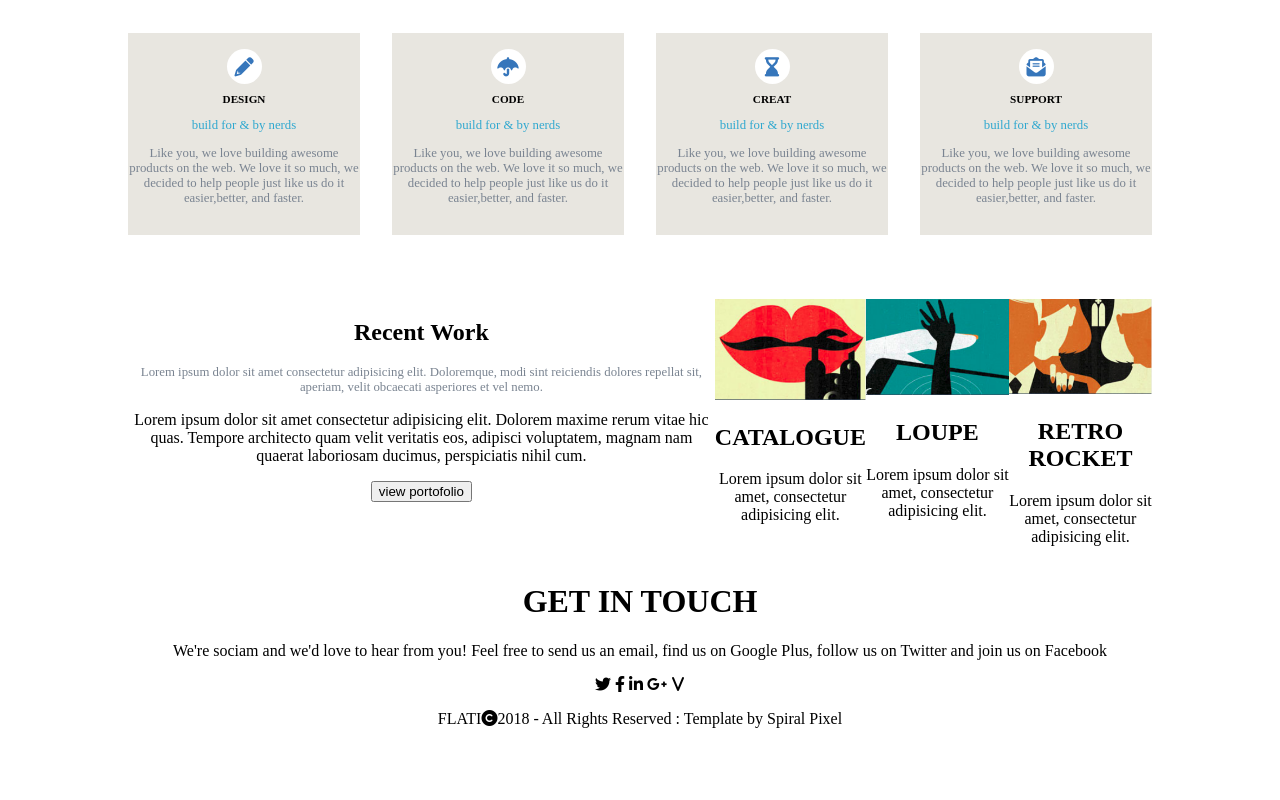
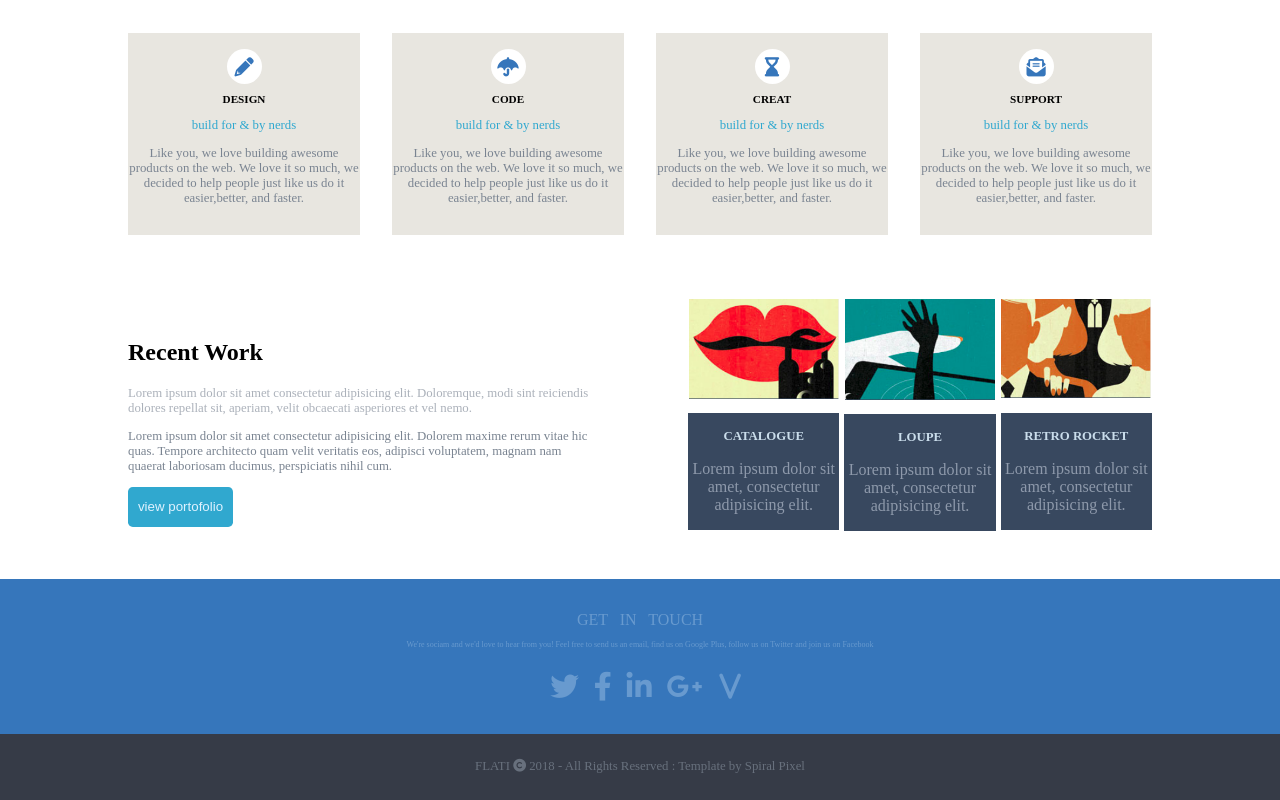
Before and after one commit to Fmaarij/Flati_SASS, a plain HTML site: page index.html in a window 1280 px wide. Shown: the part 518-1318 px from the top of the page. Before the commit the page ends 1262 px from the top, so only its background shows below. Drawn offline with Linux system fonts and the light colour scheme.

Commit message:
1024px done

```diff
--- a/public/index.html
+++ b/index.html
@@ -6,7 +6,7 @@
     <meta http-equiv="X-UA-Compatible" content="IE=edge">
     <meta name="viewport" content="width=device-width, initial-scale=1.0">
     <!-- <link rel="stylesheet" href="./css/style.css"> -->
-    <link rel="stylesheet" href="./css/style - Copie.css">
+    <link rel="stylesheet" href="./public/css/style - Copie.css">
     <link rel="stylesheet" href="https://cdnjs.cloudflare.com/ajax/libs/font-awesome/6.1.1/css/all.min.css" integrity="sha512-KfkfwYDsLkIlwQp6LFnl8zNdLGxu9YAA1QvwINks4PhcElQSvqcyVLLD9aMhXd13uQjoXtEKNosOWaZqXgel0g==" crossorigin="anonymous" referrerpolicy="no-referrer" />
     <title>FLATI-SASS</title>
 </head>
@@ -32,12 +32,12 @@
 
     <!-- banner -->
     <section class="banner">
-        <img src="./img/bg-header.png" alt="">
+        <img src="./public/img/bg-header.png" alt="">
     </section>
 
     <!-- section 1 -->
     <section class="sec1">
-        <p>I think most<span>programmers</span>spend the first 5 years of their career mastering <span>complexity</span> and the rest of thier lives learnings <span>simplicty -</span></p>
+        <p>I think most <span>programmers</span> spend the first 5 years of their career mastering <span>complexity</span> and the rest of thier lives learnings <span>simplicty -</span></p>
         <p>Buzz Anderson</p>
     </section>
     <!-- section 2 4row -->
@@ -79,19 +79,20 @@
         </div>
         <div class="sec3troisimg">
         <div class="sec3seconddiv">
-            <img src="./img/flati-design-screenshot1.png" alt="">
-            <h2>CATALOGUE</h2>
+            <img src="./public/img/flati-design-screenshot1.png" alt="">
+            <aside><h2>CATALOGUE</h2>
             <p>Lorem ipsum dolor sit amet, consectetur adipisicing elit.</p>
+        </aside>
         </div>
         <div class="sec3thirddiv">
-            <img src="./img/flati-design-screenshot2.png" alt="">
-            <h2>LOUPE</h2>
-            <p>Lorem ipsum dolor sit amet, consectetur adipisicing elit.</p>
+            <img src="./public/img/flati-design-screenshot2.png" alt="">
+            <aside><h2>LOUPE</h2>
+            <p>Lorem ipsum dolor sit amet, consectetur adipisicing elit.</p></aside>
         </div>
         <div class="sec3fourthdiv">
-            <img src="./img/flati-design-screenshot3.png" alt="">
-            <h2>RETRO ROCKET</h2>
-            <p>Lorem ipsum dolor sit amet, consectetur adipisicing elit.</p>
+            <img src="./public/img/flati-design-screenshot3.png" alt="">
+            <aside><h2>RETRO ROCKET</h2>
+            <p>Lorem ipsum dolor sit amet, consectetur adipisicing elit.</p></aside>
         </div>
     </div>
     </section>
@@ -101,7 +102,7 @@
         <div class="ftxt">
             <h1>GET IN TOUCH</h1>
             <p>We're sociam and we'd love to hear from you! Feel free to send us an email, find us on Google Plus, follow us on Twitter and join us on Facebook</p>
-        </div>
+
         <div class="icons">
             <i class="fa-brands fa-twitter"></i>
             <i class="fa-brands fa-facebook-f"></i>
@@ -109,9 +110,10 @@
             <i class="fa-brands fa-google-plus-g"></i>
             <i class="fa-solid fa-v"></i>
         </div>
+    </div>
 
-        <div class="lastfooter">
-            <p>FLATI<i class="fa-solid fa-copyright"></i>2018 - All Rights Reserved : Template by Spiral Pixel</p>
+        <div class="secondfooter">
+            <p>FLATI <i class="fa-solid fa-copyright"></i> 2018 - All Rights Reserved : Template by Spiral Pixel</p>
         </div>
     </footer>
 
--- a/public/css/style - Copie.css
+++ b/public/css/style - Copie.css
@@ -21,12 +21,11 @@ nav{
 
 nav>div{
     display: flex;
-
 }
 
 .navright{
     gap:1rem;
-   font-size: 0.5rem;
+   font-size: 0.8rem;
    color: #677b8b;
 }
 .bgbleu{
@@ -107,18 +106,78 @@ font-size: 1.2rem;
     margin: auto;
     width: 80%;
     margin-top: 4rem;
+    align-items: center;
+    justify-content: center;
+    align-self: center;
 }
 .sec3firstdiv p:nth-child(2){
 font-size: 0.8rem;
-color:#7a8491 ;
+color:#7a8491a1 ;
 }
 .sec3firstdiv p:nth-child(3){
-    font-size:;
+    font-size: 0.8rem;
+    color: #7a8491;
     }
+    button{
+        background-color: #30a8cf;
+        color: #dff2ff;
+        width: 105px;
+        height: 40px;
+        border-radius: 0.3rem;
+        border: none;
+    }
+ .sec3firstdiv{
+     text-align: left;
+     width:100%;
+     padding-right: 6rem;
+ }
     .sec3troisimg{
         display: flex;
+        width:100%;
+        gap: 0.3rem;
+
     }
     .sec3troisimg img{
+        width: 150px;
+    }
+    .sec3troisimg h2{
+      font-size: 0.8rem;
+      background-color:#38485f ;
+      padding-top: 1rem;
+      color: #dff2ffdf;
+    }
+
+    aside{
+        background-color:#38485f ;
         width: 100%;
-        gap:1rem;
     }
+    aside p{
+        color: #b9c3d1a9;
+        padding-bottom: 1rem;
+        }
+/* footer */
+.ftxt{
+    background-color: #3676bb;
+    padding-left: 20rem;
+    padding-right: 20rem;
+    margin-top: 2rem;
+    color: #dff2ff4b;
+    font-size: 0.5rem;
+}
+.ftxt h1{
+    font-weight:lighter ;
+    word-spacing: 0.5rem;
+   padding-top: 2rem;
+}
+.icons i{
+    font-size: 1.8rem;
+    padding-left:0.8rem;
+    margin-top: 1rem;
+    padding-bottom: 2rem;
+}
+.secondfooter{
+    background-color:#363b47 ;
+    color: #dff2ff4b;
+    padding: 0.8rem;
+    font-size: 0.8rem;
+}
```
